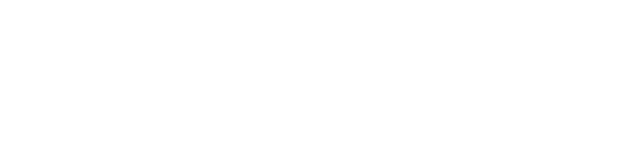
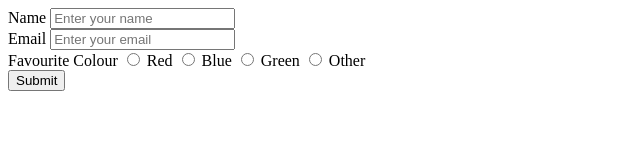
Before and after one commit to dereklapp/googledocs, a website: page index.html in a window 1280 px wide. Shown: the whole page, without its empty margins (0-640 px from the left). Drawn offline with nearby package versions, Linux system fonts and the light colour scheme.

Commit message:
(Feat): Created custom form that sucessfully submits to Google spreadsheet.

```diff
--- a/index.html
+++ b/index.html
@@ -20,7 +20,131 @@
   </head>
   <body>
 
+    <!-- Custom form to submit to our spreadsheet -->
+    <form id="spreadsheet_responses"
+      name="spreadsheet_responses"
+      action=""
+      method="post"
+      target="empty_target"
+      >
+      <!-- name field -->
+      <div>
+        <label>
+          Name
+        </label>
+        <input type="text"
+          id="name"
+          name="name"
+          class="input"
+          placeholder="Enter your name"
+          >
+      </div>
+      <!-- email field -->
+      <div>
+        <label>
+          Email
+        </label>
+        <input type="email"
+          id="email"
+          name="email"
+          class="input"
+          placeholder="Enter your email"
+          >
+      </div>
+      <!-- colour field -->
+      <div>
+        <label>
+          Favourite Colour
+        </label>
+        <input type="radio"
+          name="colour"
+          id="colour_red"
+          value="Red"
+          >
+          Red
+        <input type="radio"
+          name="colour"
+          id="colour_blue"
+          value="Blue"
+          >
+          Blue
+        <input type="radio"
+          name="colour"
+          id="colour_green"
+          value="Green"
+          >
+          Green
+        <input type="radio"
+          name="colour"
+          id="colour_other"
+          value="Other"
+          >
+          Other
+      </div>
+      <!-- submit button -->
+      <input type="submit"
+        id="submit"
+        name="submit"
+        class="submit"
+        value="Submit"
+        >
+    </form>
+
     <script src="https://code.jquery.com/jquery-2.2.1.min.js"></script>
+    <script>
+
+      /**
+       * @name submit_results
+       *
+       * @description
+       * Blocks initial form submission, sets the values for our Google query
+       * with the values submitted in the form, then completes submission.
+      **/
+      function submit_results(e) {
+
+        //e.preventDefault();
+
+        // define constants from google form
+        //var spreadsheet = '1_UEqhApzANxrKqWz9cQFQ38qaBVpuKFuS9zvaOP1s1A';
+        var baseurl     = 'https://docs.google.com/forms/d/1WxtuIuwiqNX2YMKXqREZXVc8QiV3nOF9zKuhjd77icE/formResponse';
+        var submitref   = '&submit=Submit';
+        var nameID      = 'entry.564320569';
+        var emailID     = 'entry.1542797104';
+        var colourID    = 'entry.1404808100';
+
+        // validate / prep our form data
+        // i'm skipping validation because it's a demo.
+        var name    = encodeURIComponent($(this).find('#name') .val());
+        var email   = encodeURIComponent($(this).find('#email').val());
+        var colour  = encodeURIComponent($(this).find('input[type=\'radio\']:checked').val());
+
+        // assemble our form destination
+        var submiturl = (baseurl + '?'
+          + nameID + '=' + name
+          + '&' + emailID + '=' + email
+          + '&' + colourID + '=' + colour
+          + submitref
+        );
+
+        console.log('name: ' + name);
+        console.log('email: ' + email);
+        console.log('color: ' + colour);
+
+        // update form action and submit
+        $(this)[0].action=submiturl;
+
+      }
+
+
+
+      // Init
+      $(document).ready(function() {
+
+        // set bindings
+        $('#spreadsheet_responses').bind('submit', submit_results);
+
+      });
+    </script>
 
   </body>
 </html>
```
